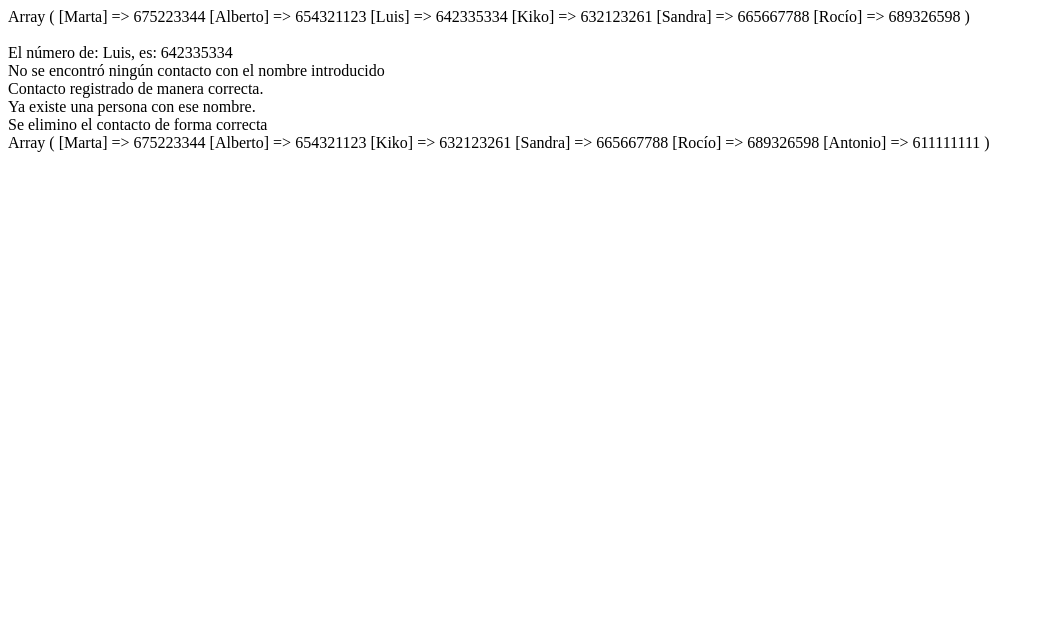
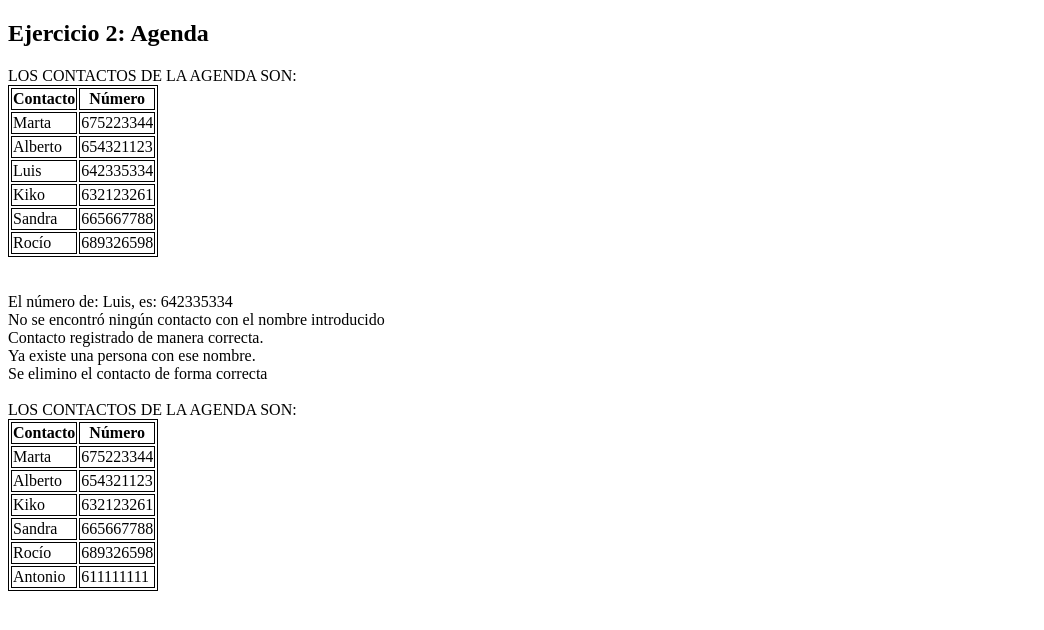
Before and after one commit to antonioc8021/www, a PHP site: page /Examen1_Costas_Antonio/Ejercicio2/agenda.php in a window 1280 px wide. Shown: the top 630 px of the page, without its empty margins (0-1044 px from the left). Run offline with PHP 8.4, Linux system fonts and the light colour scheme.

Commit message:
Ejercicio 2 finish

```diff
--- a/Examen1_Costas_Antonio/Ejercicio2/agenda.php
+++ b/Examen1_Costas_Antonio/Ejercicio2/agenda.php
@@ -1,13 +1,22 @@
+<!-- Ejercicio 2, Antonio Costas Salazar -->
 <!DOCTYPE html>
 <html lang="en">
 
 <head>
     <meta charset="UTF-8">
     <meta name="viewport" content="width=device-width, initial-scale=1.0">
-    <title>Document</title>
+    <title>Agenda</title>
+    <style>
+        table,
+        th,
+        td {
+            border: 1px solid;
+        }
+    </style>
 </head>
 
 <body>
+    <h2>Ejercicio 2: Agenda</h2>
     <?php
     include_once("funciones.php");
     $telefonos = array(
@@ -19,7 +28,21 @@
         'Rocío' => '689326598'
     );
 
-    print_r($telefonos);
+    ?>
+    <table>
+        <thead>
+            <tr>
+                <th>Contacto</th>
+                <th>Número</th>
+            </tr>
+        </thead>
+        <tbody>
+            <?php
+            listar($telefonos);
+            ?>
+        </tbody>
+    </table>
+    <?php
     echo '<br>';
     echo '<br>';
     buscar('Luis', $telefonos);
@@ -32,8 +55,21 @@
     echo '<br>';
     eliminar('Luis', $telefonos);
     echo '<br>';
-    print_r($telefonos);
+    echo '<br>';
     ?>
+    <table>
+        <thead>
+            <tr>
+                <th>Contacto</th>
+                <th>Número</th>
+            </tr>
+        </thead>
+        <tbody>
+            <?php
+            listar($telefonos);
+            ?>
+        </tbody>
+    </table>
 </body>
 
 </html>
--- a/Examen1_Costas_Antonio/Ejercicio2/funciones.php
+++ b/Examen1_Costas_Antonio/Ejercicio2/funciones.php
@@ -1,4 +1,6 @@
 <?php
+
+// Busca la clave dentro del array y devuelve el número el cual se almacena en una variable para ser devuelta
 function buscar($nombre, $telefonos)
 {
     if (array_key_exists($nombre, $telefonos)) {
@@ -9,6 +11,7 @@ function buscar($nombre, $telefonos)
     }
 }
 
+// Comprueba si ya existe la clave, en caso contrario añade el número de teléfono, dos nombres no se pueden repetir pero si dos números
 function anadir($nombre, $numero, &$telefonos)
 {
     if (!array_key_exists($nombre, $telefonos)) {
@@ -19,6 +22,7 @@ function anadir($nombre, $numero, &$telefonos)
     }
 }
 
+// busca si existe la clave introducida y en tal caso la elimina.
 function eliminar($nombre, &$telefonos)
 {
     if (array_key_exists($nombre, $telefonos)) {
@@ -29,4 +33,17 @@ function eliminar($nombre, &$telefonos)
     }
 }
 
+
+// Va recorriendo todo el Array sacandolo en una tabla
+function listar($agenda)
+{
+    print('LOS CONTACTOS DE LA AGENDA SON:<br>');
+    foreach ($agenda as $nombre => $numero) {
+        print '<tr>';
+        print '<td>' . $nombre . '</td>';
+        print '<td>' . $numero . '</td>';
+        print '</tr>';
+    }
+}
+
 ?>
```
